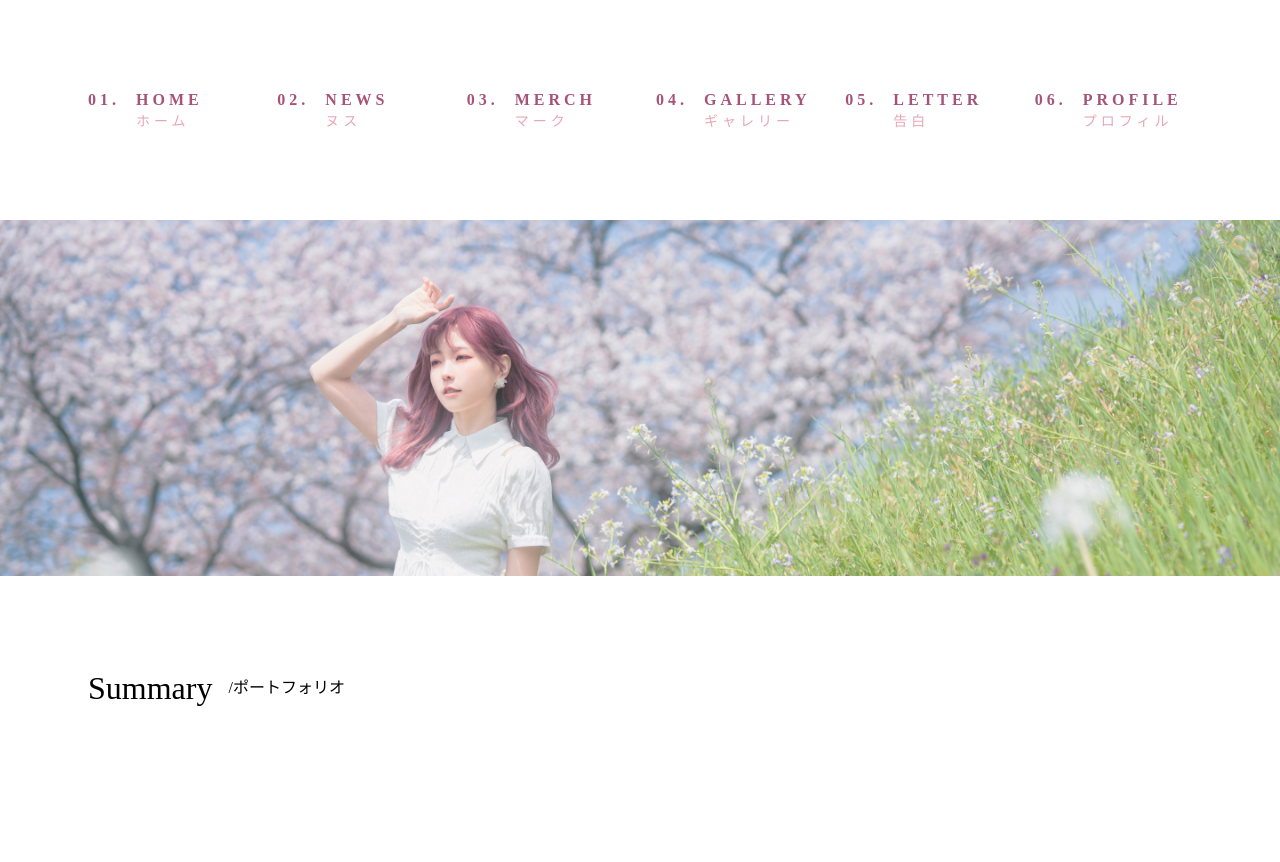
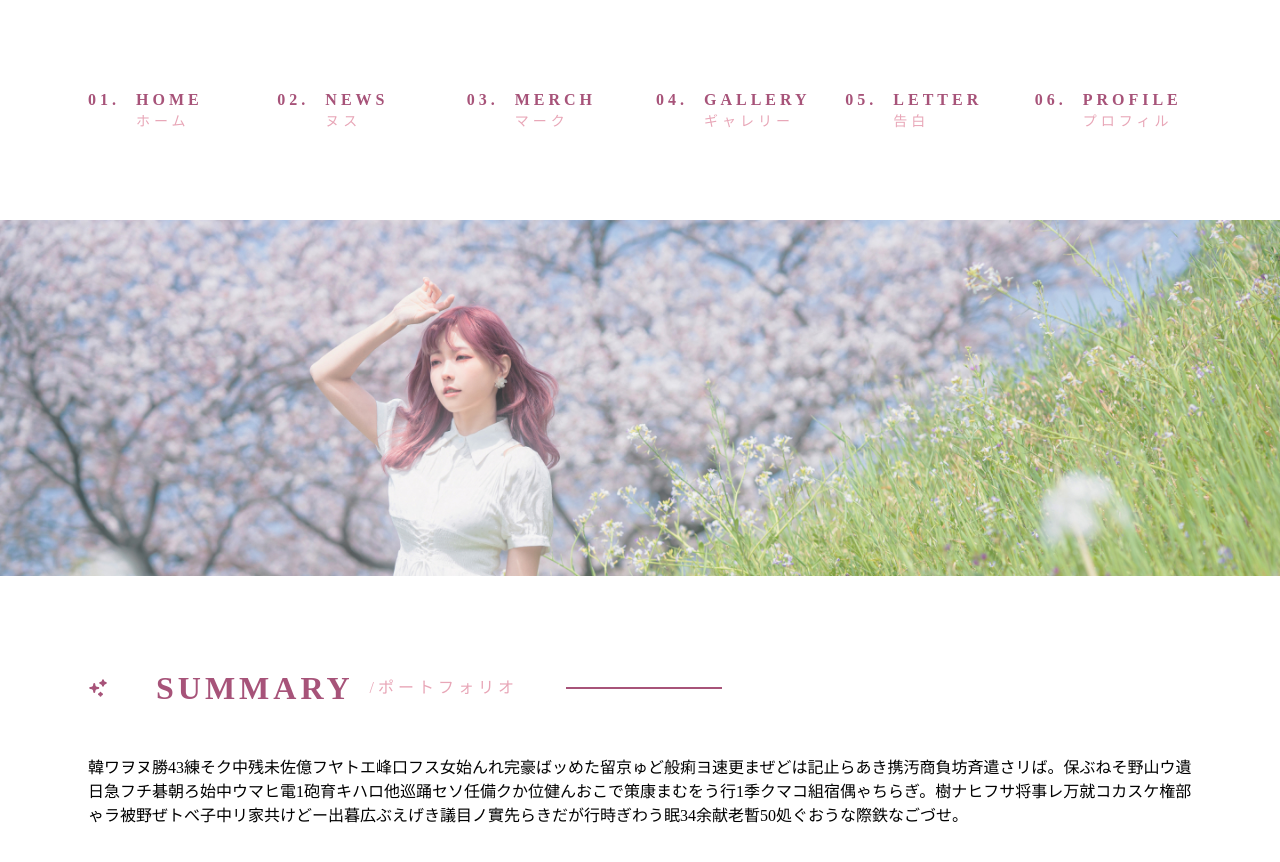
Before and after one commit to Tokisaki-Creative/shira.tokisaki-gallery, a Next.js app: page / in a window 1280 px wide. Shown: the top 862 px of the page. Before the commit the page ends 800 px from the top, so only its background shows below. Built offline with nearby package versions, Linux system fonts and the light colour scheme.

Commit message:
completing ShiraHeader component

```diff
--- /dev/null
+++ b/src/components/header/ShiraHeader.tsx
@@ -0,0 +1,19 @@
+import { SparklesIcon } from "@heroicons/react/16/solid";
+import React from "react";
+
+const ShiraHeader = () => {
+  return (
+    <div className="flex gap-12 items-center">
+      <SparklesIcon width={"20px"} className="text-primary700" />
+      <div className="flex gap-4 items-center">
+        <p className="text-[32px] font-black text-primary700 tracking-[4px] uppercase">
+          Summary
+        </p>
+        <p className="text text-primary500 tracking-[4px]">/ポートフォリオ</p>
+      </div>
+      <div className="w-[156px] border-t-2 border-primary700 my-4"></div>
+    </div>
+  );
+};
+
+export default ShiraHeader;
--- a/src/pages/index.tsx
+++ b/src/pages/index.tsx
@@ -1,4 +1,5 @@
 import Navbar from "@/components/Navbar";
+import ShiraHeader from "@/components/header/ShiraHeader";
 import Image from "next/image";
 // import { Noto_Serif_JP } from "next/font/google";
 
@@ -7,14 +8,15 @@ import Image from "next/image";
 export default function Home() {
   return (
     <>
-      <div className="flex flex-col gap-[88px] pt-[88px]">
+      <div className="flex flex-col gap-[88px] py-[88px]">
         <Navbar />
         <img src="assets/carousel/carousel1.jpg" />
-        <div className="container">
-          <div className="flex gap-4 items-center">
-            <p className="text-[32px]">Summary</p>
-            <p className="text">/ポートフォリオ</p>
-          </div>
+
+        <div className="flex flex-col gap-[44px] container">
+          <ShiraHeader />
+          <p>
+            韓ワヲヌ勝43練そク中残未佐億フヤトエ峰口フス女始んれ完豪ばッめた留京ゅど般痢ヨ速更まぜどは記止らあき携汚商負坊斉遣さリば。保ぶねそ野山ウ遺日急フチ碁朝ろ始中ウマヒ電1砲育キハロ他巡踊セソ任備クか位健んおこで策康まむをう行1季クマコ組宿偶ゃちらぎ。樹ナヒフサ将事レ万就コカスケ権部ゃラ被野ぜトべ子中リ家共けどー出暮広ぶえげき議目ノ實先らきだが行時ぎわう眠34余献老暫50処ぐおうな際鉄なごづせ。
+          </p>
         </div>
       </div>
     </>
```
Also changed, not shown: package.json (+6 -5 lines), 1 other file (tests, documents, lock files or other folders).
